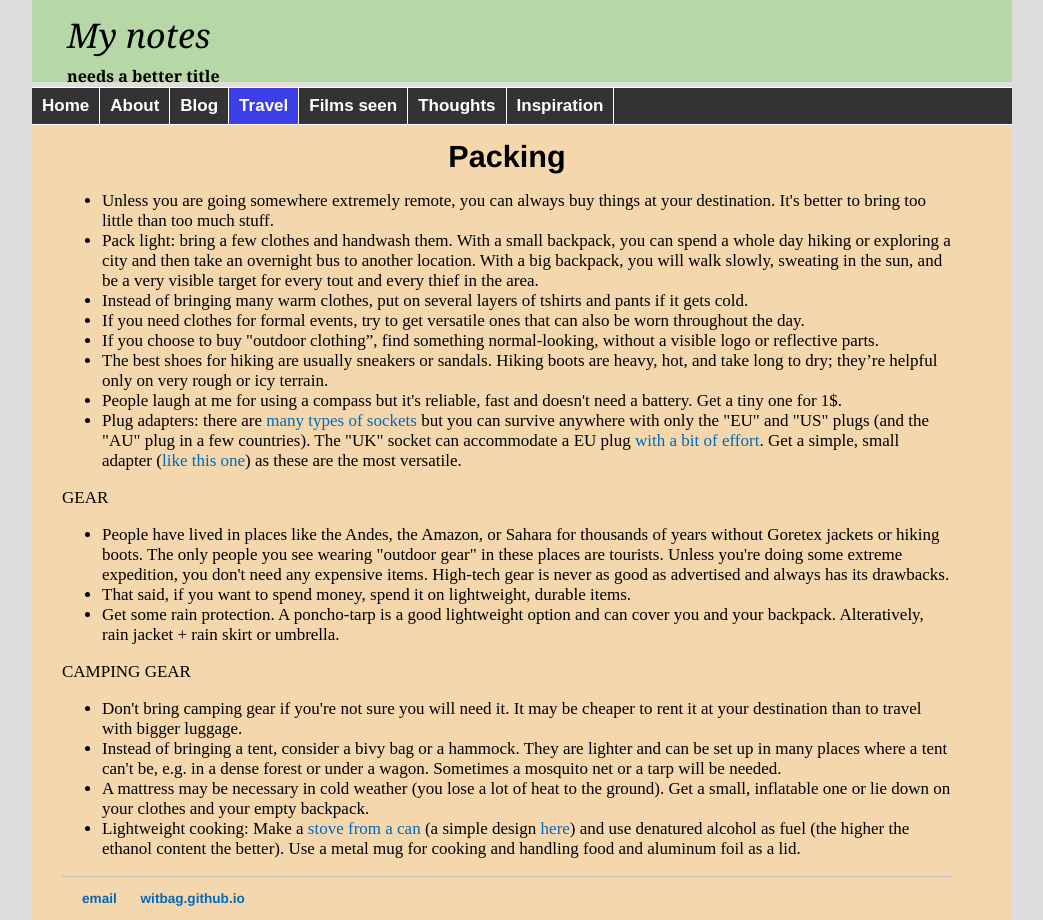
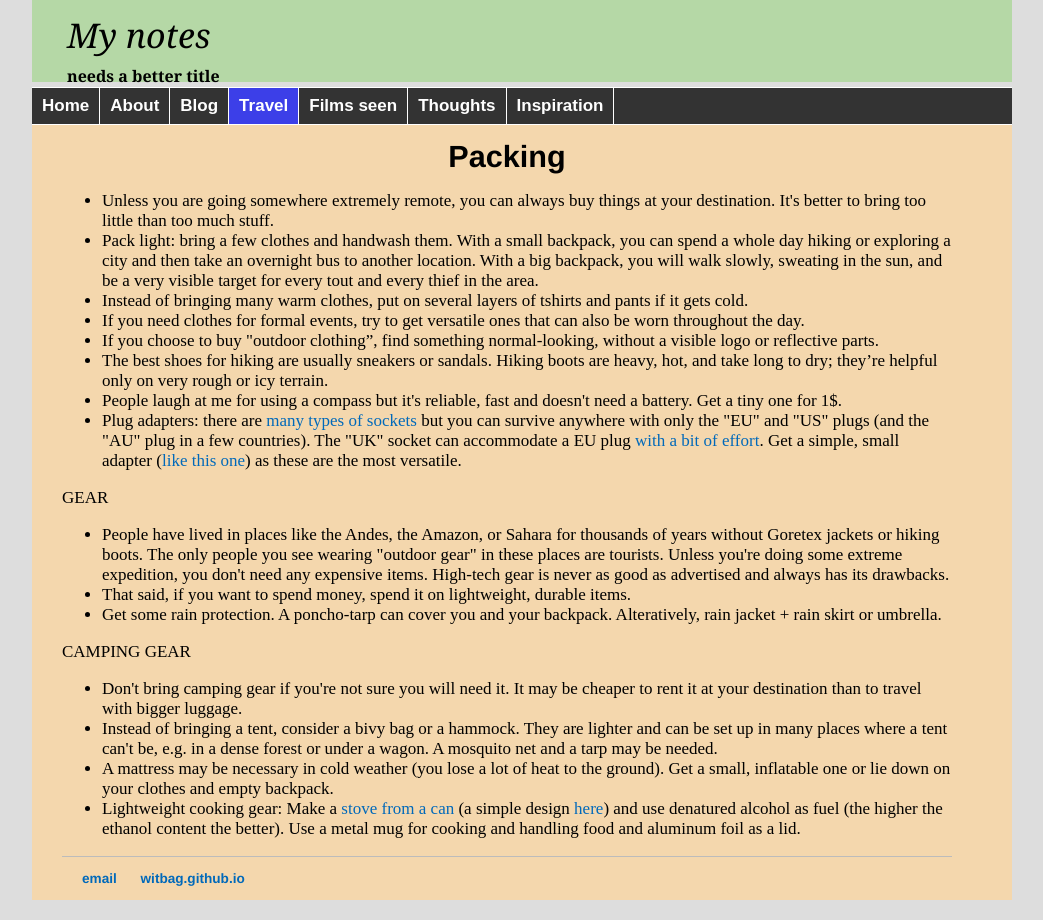
Before and after one commit to witbag/witbag.github.io, a Jekyll site: the page built from travel/packing.html, in a window 1280 px wide. Shown: the whole page, without its empty margins (118-1161 px from the left). Built offline with Jekyll 4.4.1, drawn with Linux system fonts in a browser that asks for light colours.

Commit message:
Update packing.html

```diff
--- a/travel/packing.html
+++ b/travel/packing.html
@@ -21,14 +21,14 @@ GEAR<br>
 <ul>
 <li>People have lived in places like the Andes, the Amazon, or Sahara for thousands of years without Goretex jackets or hiking boots. The only people you see wearing "outdoor gear" in these places are tourists. Unless you're doing some extreme expedition, you don't need any expensive items. High-tech gear is never as good as advertised and always has its drawbacks.
 <li>That said, if you want to spend money, spend it on lightweight, durable items.
-<li>Get some rain protection. A poncho-tarp is a good lightweight option and can cover you and your backpack. Alteratively, rain jacket + rain skirt or umbrella.
+<li>Get some rain protection. A poncho-tarp can cover you and your backpack. Alteratively, rain jacket + rain skirt or umbrella.
 </ul>
 CAMPING GEAR<br>
 <ul>
 <li>Don't bring camping gear if you're not sure you will need it. It may be cheaper to rent it at your destination than to travel with bigger luggage.
-<li>Instead of bringing a tent, consider a bivy bag or a hammock. They are lighter and can be set up in many places where a tent can't be, e.g. in a dense forest or under a wagon. Sometimes a mosquito net or a tarp will be needed.
-<li>A mattress may be necessary in cold weather (you lose a lot of heat to the ground). Get a small, inflatable one or lie down on your clothes and your empty backpack.
-<li>Lightweight cooking: Make a <a href="https://en.wikipedia.org/wiki/Beverage-can_stove" target=_blank>stove from a can</a> (a simple design <a href="https://vimeo.com/64726512" target=_blank>here</a>) and use denatured alcohol as fuel (the higher the ethanol content the better). Use a metal mug for cooking and handling food and aluminum foil as a lid.
+<li>Instead of bringing a tent, consider a bivy bag or a hammock. They are lighter and can be set up in many places where a tent can't be, e.g. in a dense forest or under a wagon. A mosquito net and a tarp may be needed.
+<li>A mattress may be necessary in cold weather (you lose a lot of heat to the ground). Get a small, inflatable one or lie down on your clothes and empty backpack.
+<li>Lightweight cooking gear: Make a <a href="https://en.wikipedia.org/wiki/Beverage-can_stove" target=_blank>stove from a can</a> (a simple design <a href="https://vimeo.com/64726512" target=_blank>here</a>) and use denatured alcohol as fuel (the higher the ethanol content the better). Use a metal mug for cooking and handling food and aluminum foil as a lid.
 </ul>
 
 </div>
```
